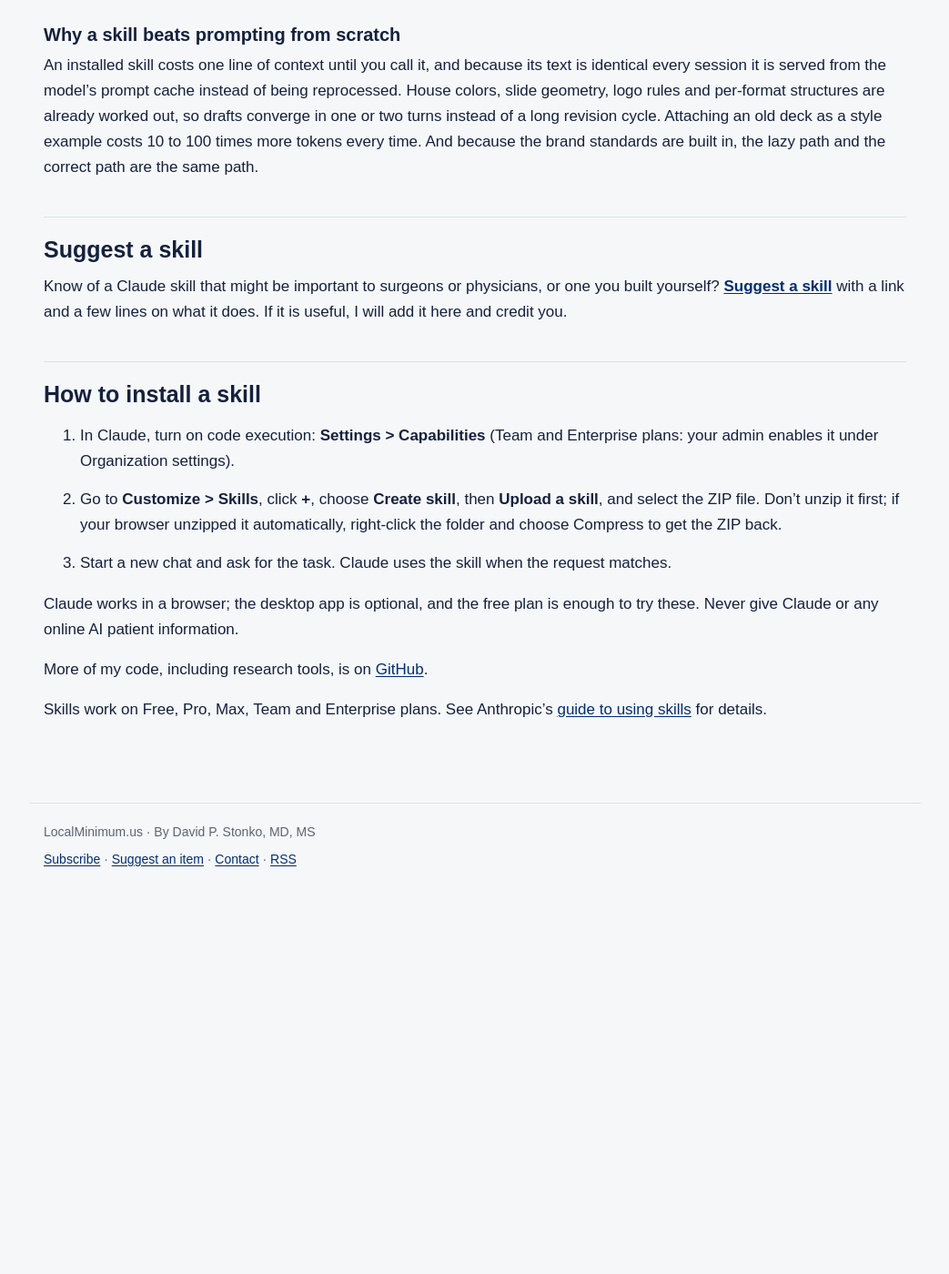
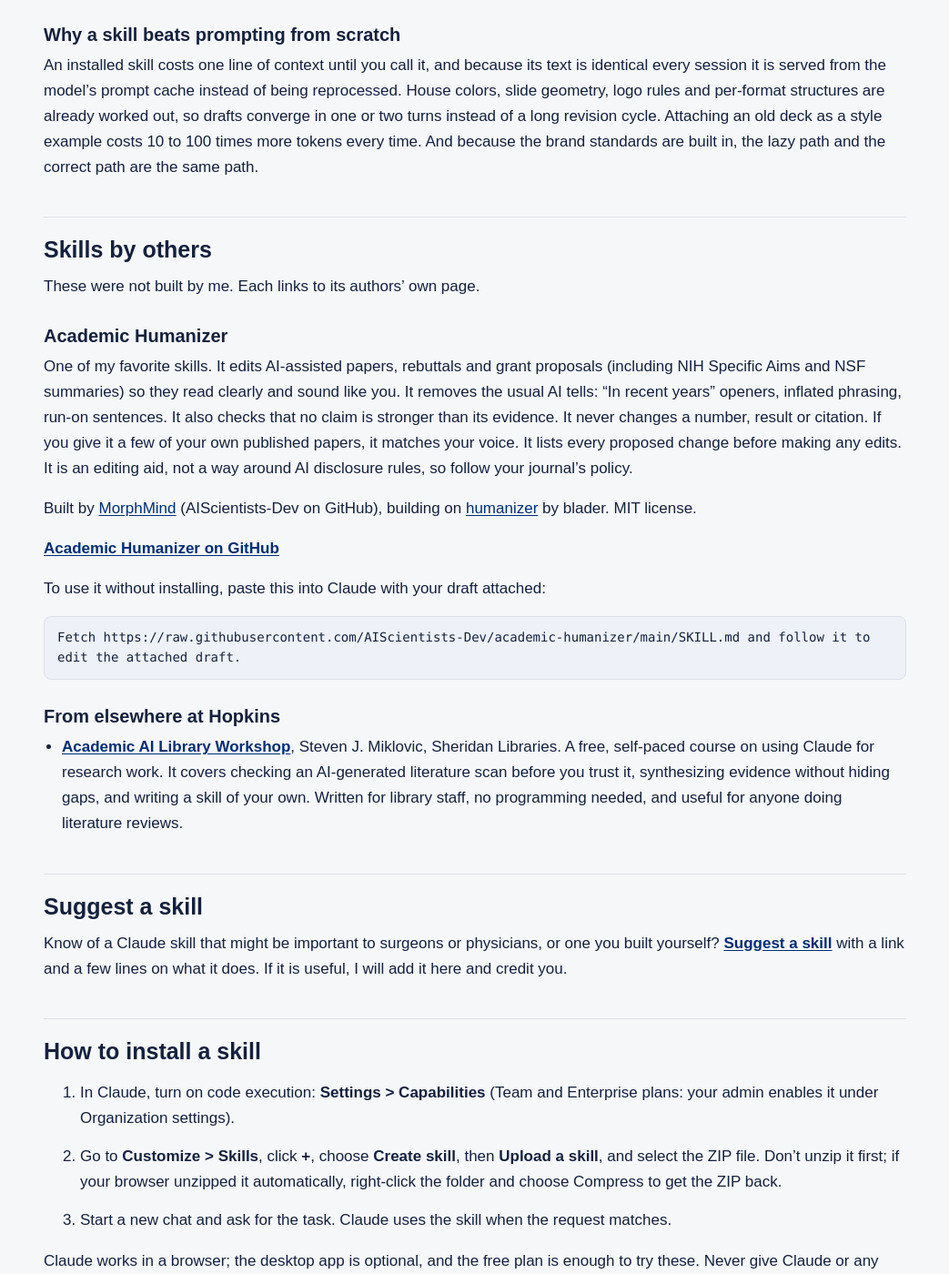
Before and after one commit to davidstonko/ai-surgery, a Jekyll site: the page built from docs/skills/index.md, in a window 1280 px wide and 1400 px high, scrolled down 1620 px. Shown: the whole window at 91% size, without its empty margins (118-1161 px from the left). Built offline with Jekyll 4.4.1, drawn with Linux system fonts in a browser that asks for light colours; before the commit the page ends 2622 px from its top, so only the background shows below that; some of the changed text lies outside the part shown.

Commit message:
Skills: Academic Humanizer and Sheridan Libraries AI workshop
Co-Authored-By: Claude Opus 5.5 <noreply@anthropic.com>
Claude-Session: https://claude.ai/code/session_01W165zyvQTjRsHcuJdEwoPV

````diff
--- a/docs/skills/index.md
+++ b/docs/skills/index.md
@@ -6,7 +6,7 @@ description: Claude skills built for academic surgery, free to download and use.
 ---
 # Claude Skills
 
-<p class="lede">Skills I built for Claude to handle recurring academic work. Free to download and adapt.</p>
+<p class="lede">Skills I built for Claude to handle recurring academic work, plus a few by others that I use. All free.</p>
 
 <div class="prose" markdown="1">
 
@@ -51,6 +51,28 @@ Each prompt works with or without the skill installed (on the free plan, do step
 
 An installed skill costs one line of context until you call it, and because its text is identical every session it is served from the model's prompt cache instead of being reprocessed. House colors, slide geometry, logo rules and per-format structures are already worked out, so drafts converge in one or two turns instead of a long revision cycle. Attaching an old deck as a style example costs 10 to 100 times more tokens every time. And because the brand standards are built in, the lazy path and the correct path are the same path.
 
+## Skills by others
+
+These were not built by me. Each links to its authors' own page.
+
+### Academic Humanizer
+
+One of my favorite skills. It edits AI-assisted papers, rebuttals and grant proposals (including NIH Specific Aims and NSF summaries) so they read clearly and sound like you. It removes the usual AI tells: "In recent years" openers, inflated phrasing, run-on sentences. It also checks that no claim is stronger than its evidence. It never changes a number, result or citation. If you give it a few of your own published papers, it matches your voice. It lists every proposed change before making any edits. It is an editing aid, not a way around AI disclosure rules, so follow your journal's policy.
+
+Built by [MorphMind](https://github.com/AIScientists-Dev) (AIScientists-Dev on GitHub), building on [humanizer](https://github.com/blader/humanizer) by blader. MIT license.
+
+**[Academic Humanizer on GitHub](https://github.com/AIScientists-Dev/academic-humanizer)**
+
+To use it without installing, paste this into Claude with your draft attached:
+
+```
+Fetch https://raw.githubusercontent.com/AIScientists-Dev/academic-humanizer/main/SKILL.md and follow it to edit the attached draft.
+```
+
+### From elsewhere at Hopkins
+
+- **[Academic AI Library Workshop](https://jhu-sheridan-libraries.github.io/academic-ai-library-workshop/)**, Steven J. Miklovic, Sheridan Libraries. A free, self-paced course on using Claude for research work. It covers checking an AI-generated literature scan before you trust it, synthesizing evidence without hiding gaps, and writing a skill of your own. Written for library staff, no programming needed, and useful for anyone doing literature reviews.
+
 ## Suggest a skill
 
 Know of a Claude skill that might be important to surgeons or physicians, or one you built yourself? **[Suggest a skill](../submit.html)** with a link and a few lines on what it does. If it is useful, I will add it here and credit you.
````
